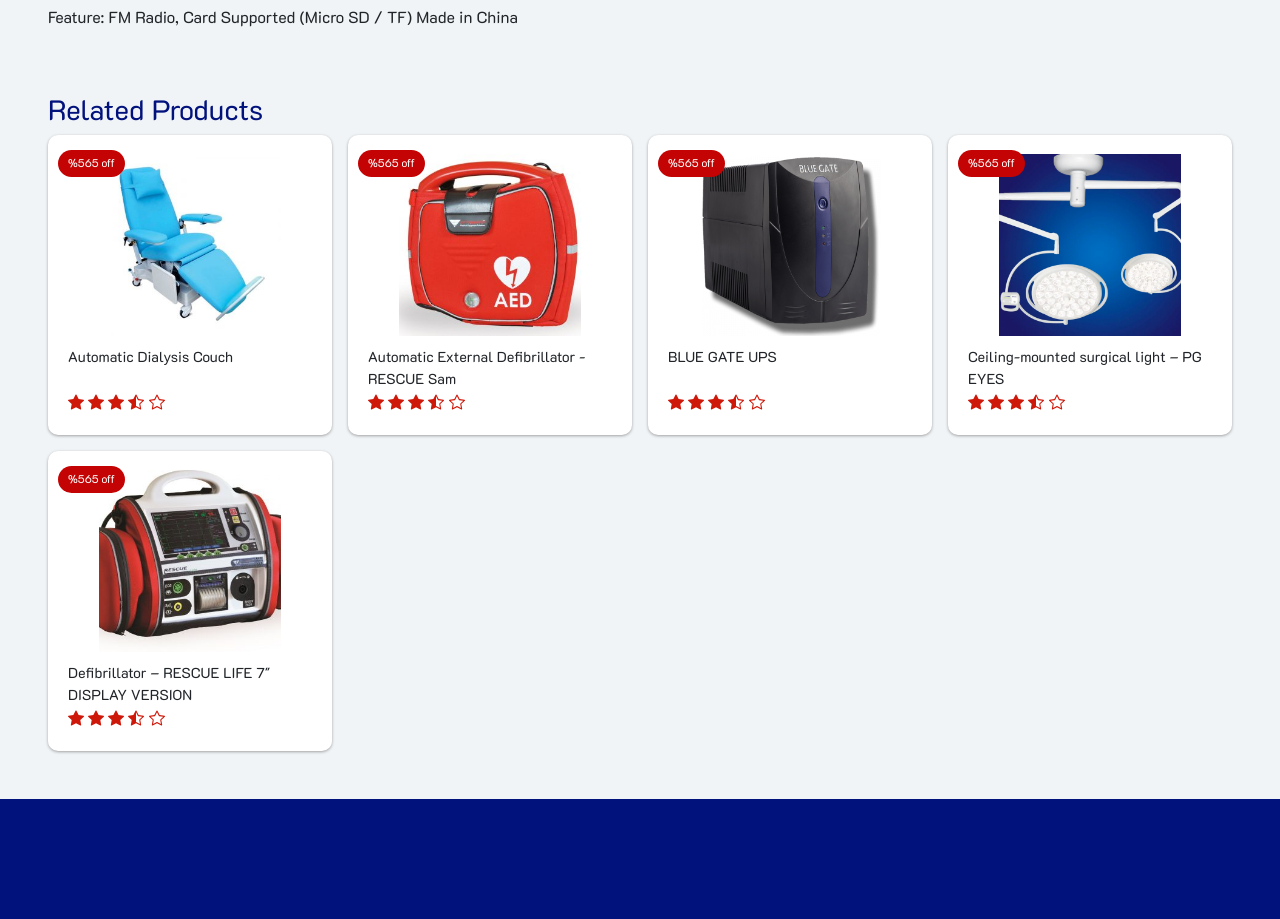
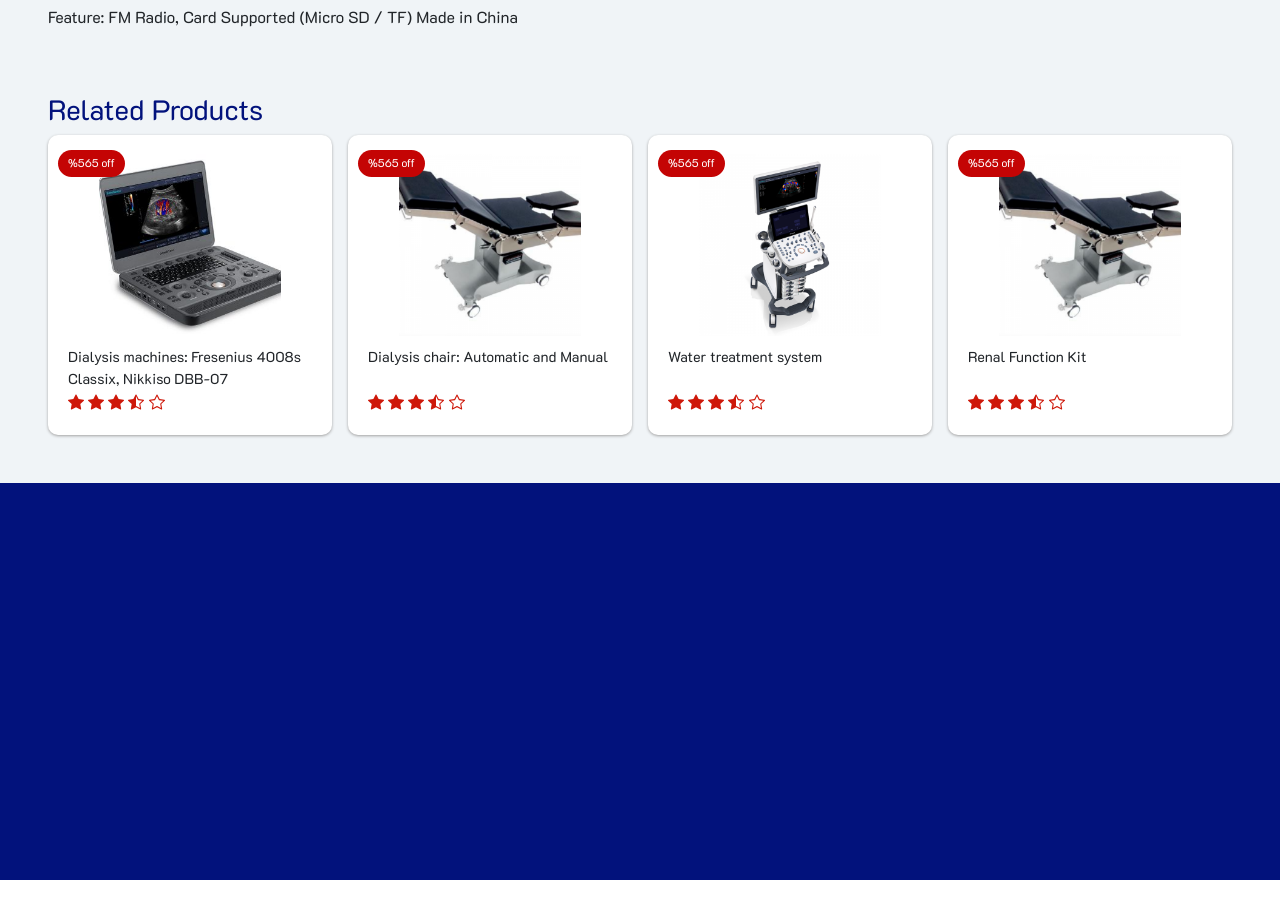
Before and after one commit to Gbengashowunmi/medpaui, a React (Create React App) app: page /details/1 in a window 1280 px wide. Shown: the part 780-1699 px from the top of the page. After the commit the page ends 1660 px from the top, so only its background shows below. Built offline with nearby package versions, Linux system fonts and the light colour scheme; a web font is replaced by a local one.

Commit message:
product detail page

```diff
--- a/src/Pages/ProductDetails/ProductDetail.js
+++ b/src/Pages/ProductDetails/ProductDetail.js
@@ -1,5 +1,5 @@
 import { Button } from "@mui/material";
-import React from "react";
+import React, { useEffect, useState } from "react";
 import { Link, useParams } from "react-router-dom";
 import data from "../../component/Data";
 import HeadFoot from "../../component/HeadFoot";
@@ -7,7 +7,10 @@
 import "./ProductDetails.scss";
 
 export default function ProductDetail() {
-
+  const [products, setProducts] =useState([])
+  useEffect(()=>{
+  setProducts(data)
+  },[])
   const {id} = useParams()
   const [product] = data.filter(singleProduct => singleProduct.id === +id)
 
@@ -37,7 +40,7 @@
             </p>
             {/* <h4 className="price">$1135.00</h4> */}
             <p>Stock Available</p>
-            <Link to="//api.whatsapp.com/send?phone=2349085323596"  target="_blank"><Button variant="contained" className="addtocart-btn">
+            <Link to="//api.whatsapp.com/send?phone=2349085323596&text=Hi+TobiDigital.+I'm+interested+in+your+web+design+promo"  target="_blank"><Button variant="contained" className="addtocart-btn">
               Place Order
             </Button>
             </Link>
@@ -74,36 +77,15 @@
         <div className=" related-products">
           <h3>Related Products</h3>
           <div className="item-cards">
-            <div className="item">
+
+            {products.filter(eachProduct=> eachProduct.category === product.category).map(relatedProduct=><div className="item" key={relatedProduct.id}>
               <ItemCard
-                image="/images/product-images/equipment02.jpg"
-                productName="Automatic Dialysis Couch"
+              id={relatedProduct.id}
+                image={relatedProduct.image}
+                productName={relatedProduct.name}
               />
-            </div>
-            <div className="item">
-              <ItemCard
-                image="/images/product-images/equipment03.jpg"
-                productName="Automatic External Defibrillator - RESCUE Sam"
-              />
-            </div>
-            <div className="item">
-              <ItemCard
-                image="/images/product-images/equipment04.png"
-                productName="BLUE GATE UPS"
-              />
-            </div>
-            <div className="item">
-              <ItemCard
-                image="/images/product-images/equipment05.png"
-                productName="Ceiling-mounted surgical light – PG EYES"
-              />
-            </div>
-            <div className="item">
-              <ItemCard
-                image="/images/product-images/equipment06.jpg"
-                productName="Defibrillator – RESCUE LIFE 7″ DISPLAY VERSION"
-              />
-            </div>
+            </div>)}
+
           </div>
         </div>
       </div>
```
